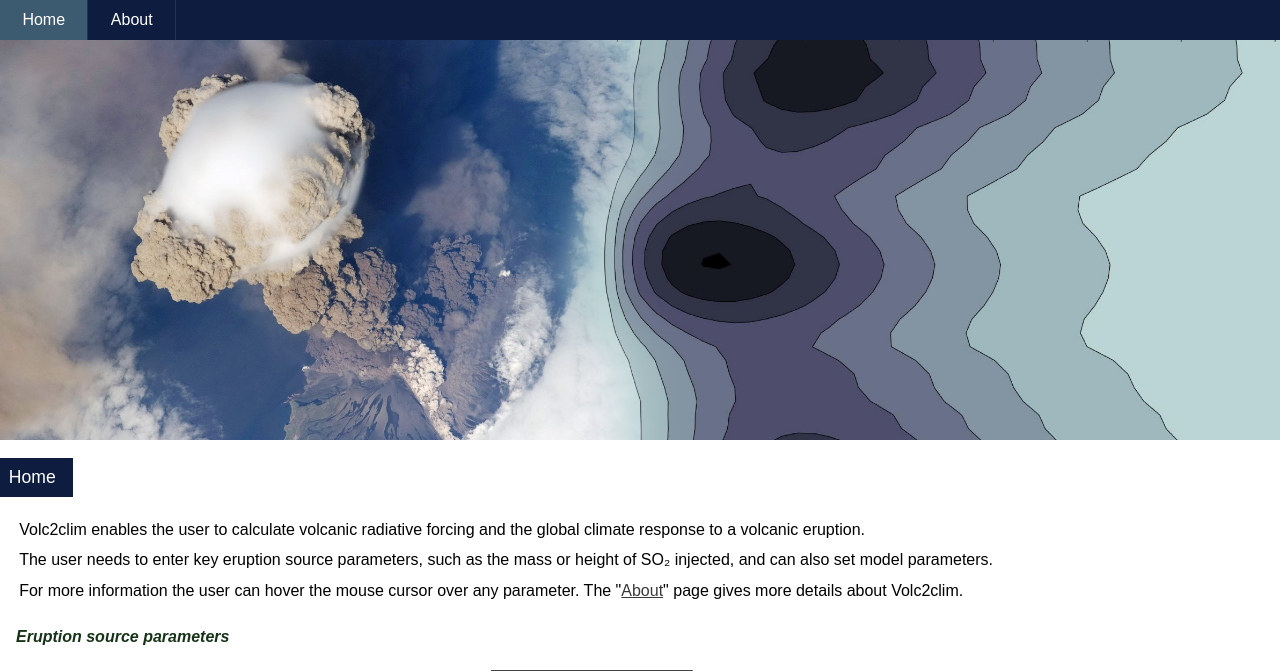
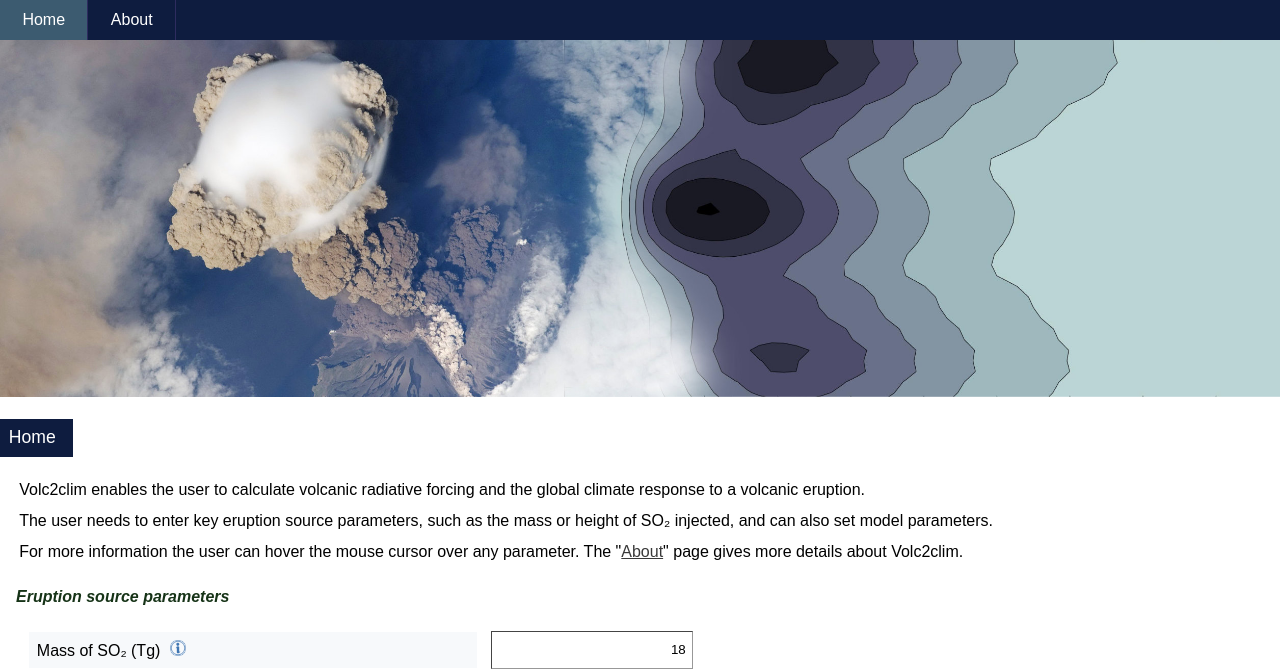
Before and after one commit to cemac/volc2clim, a Flask app: page / in a window 1280 px wide. Shown: the part 90-761 px from the top of the page. Run offline with Flask 2, Linux system fonts and the light colour scheme; some libraries are stand-ins or nearby versions.

Commit message:
Update banner images

```diff
--- a/static/css/site.css
+++ b/static/css/site.css
@@ -400,7 +400,7 @@ button, button:focus, button:active {
 
 .content_header {
   position: relative;
-  max-height: 400px;
+  max-height: 450px;
   overflow: hidden;
 }
 
```
Also changed, not shown: static/img/banner/about.jpg, static/img/banner/home.jpg.
